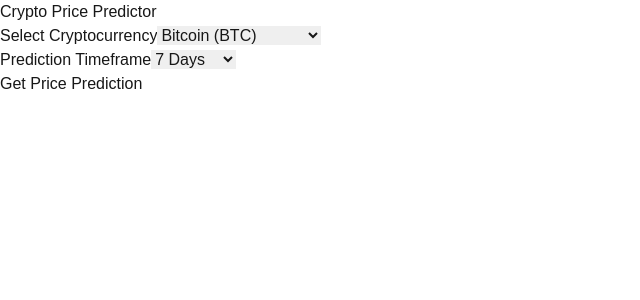
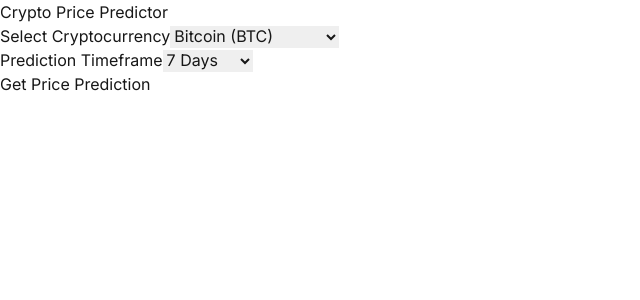
Before and after one commit to SunTheCoder/crypto-predictor-ai, a Next.js app in the folder frontend/: page / in a window 1280 px wide. Shown: the top 300 px of the page, without its empty margins (0-640 px from the left). Built offline with nearby package versions, Linux system fonts and the light colour scheme; no server answers.

Commit message:
deployment fix

```diff
--- a/frontend/src/app/api/predict/route.ts
+++ b/frontend/src/app/api/predict/route.ts
@@ -1,17 +1,17 @@
 import { NextResponse } from 'next/server';
 
 // Make sure to use NEXT_PUBLIC_ prefix if you need to access env vars on the client side
-const BACKEND_URL = process.env.BACKEND_URL || 'http://localhost:8000';
+const BACKEND_URL = process.env.BACKEND_URL || 'https://crypto-predictor-ai.onrender.com';
 console.log('Using backend URL:', BACKEND_URL); // Add this for debugging
 
 export async function POST(request: Request) {
   try {
-    const { emotion } = await request.json();
+    const body = await request.json();
 
-    const response = await fetch(`${BACKEND_URL}/recommend`, {
+    const response = await fetch(`${BACKEND_URL}/predict`, {
       method: 'POST',
       headers: { 'Content-Type': 'application/json' },
-      body: JSON.stringify({ emotion }),
+      body: JSON.stringify(body),
     });
 
     if (!response.ok) {
--- a/frontend/src/app/layout.tsx
+++ b/frontend/src/app/layout.tsx
@@ -1,15 +1,10 @@
 import type { Metadata } from "next";
-import { Geist, Geist_Mono } from "next/font/google";
+import { Inter } from "next/font/google";
 import "./globals.css";
 
-const geistSans = Geist({
-  variable: "--font-geist-sans",
+const inter = Inter({
   subsets: ["latin"],
-});
-
-const geistMono = Geist_Mono({
-  variable: "--font-geist-mono",
-  subsets: ["latin"],
+  display: 'swap',
 });
 
 export const metadata: Metadata = {
@@ -24,9 +19,7 @@ export default function RootLayout({
 }>) {
   return (
     <html lang="en">
-      <body
-        className={`${geistSans.variable} ${geistMono.variable} antialiased`}
-      >
+      <body className={`${inter.className} antialiased`}>
         {children}
       </body>
     </html>
```
